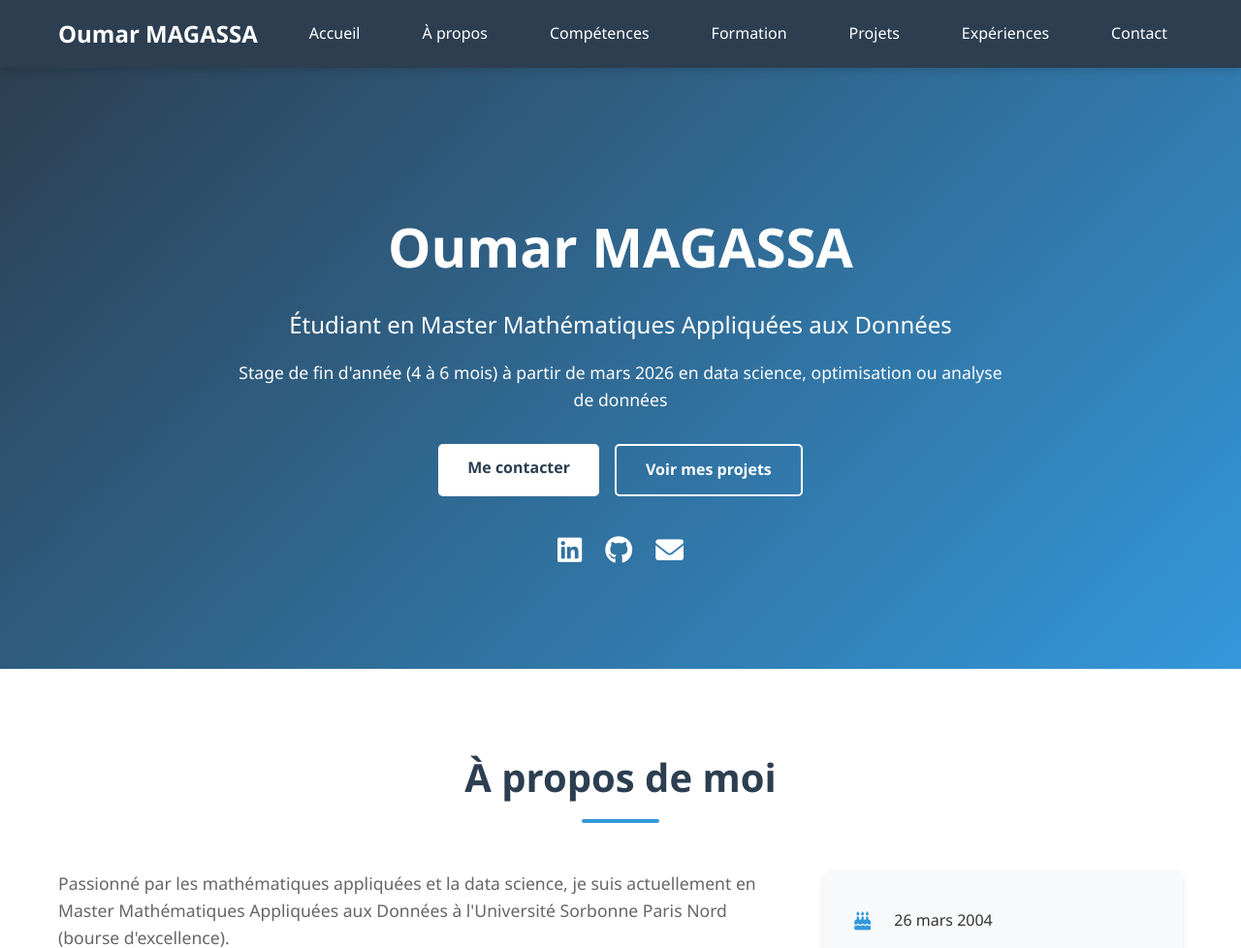
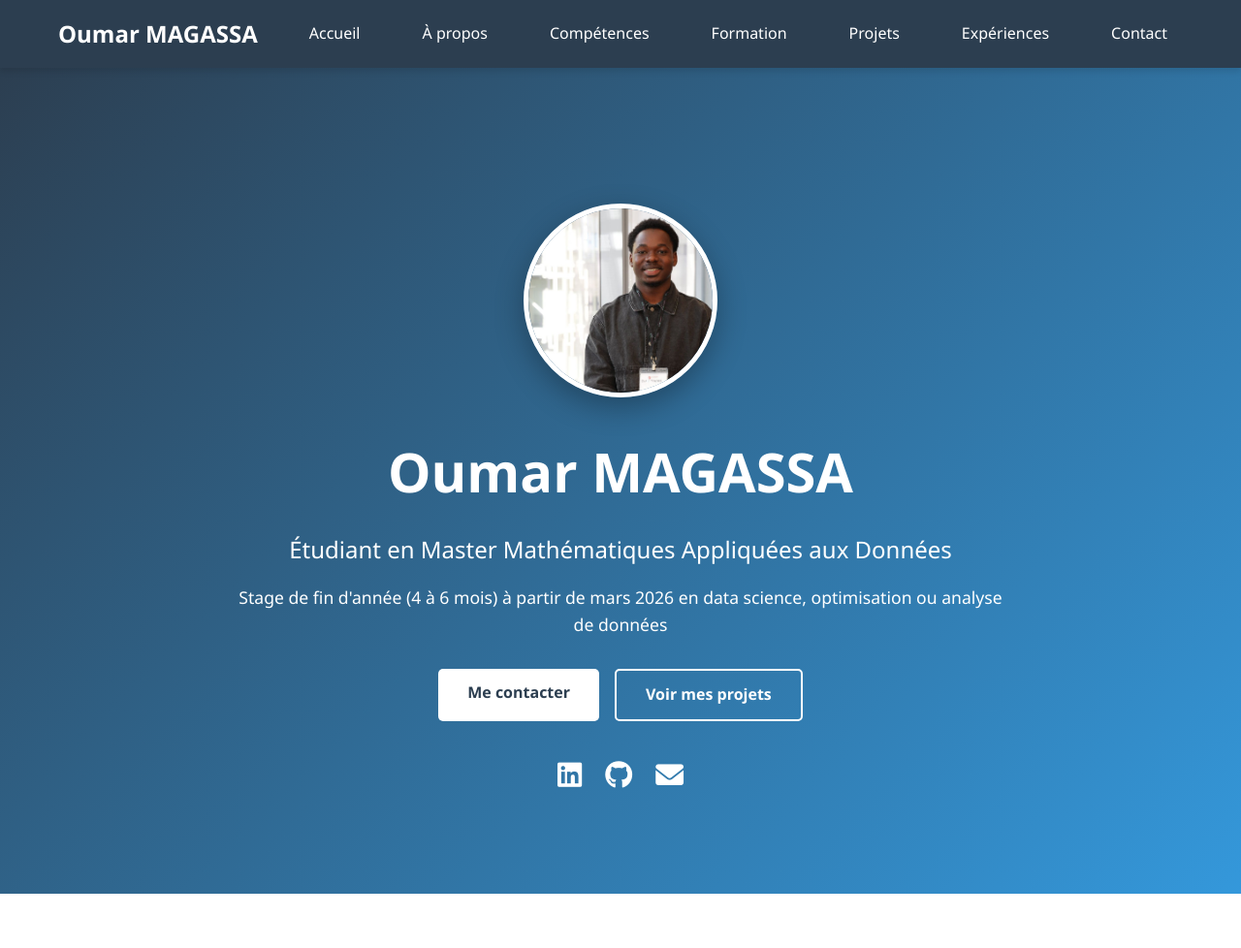
Before and after one commit to Marietou512/portfolio_oumar, a Flask app: page / in a window 1280 px wide. Shown: the top 978 px of the page at 97% size. Run offline with Flask 3, Linux system fonts and the light colour scheme.

Commit message:
ajout des img

```diff
--- a/static/css/style.css
+++ b/static/css/style.css
@@ -92,6 +92,24 @@ body {
     padding: 150px 0 100px;
     text-align: center;
     margin-top: 60px;
+}
+
+.profile-photo {
+    margin: 0 auto 2rem;
+    width: 200px;
+    height: 200px;
+    border-radius: 50%;
+    overflow: hidden;
+    border: 5px solid white;
+    box-shadow: 0 10px 30px rgba(0, 0, 0, 0.3);
+    animation: fadeInDown 1s ease;
+}
+
+.profile-photo img {
+    width: 100%;
+    height: 100%;
+    object-fit: cover;
+    display: block;
 }
 
 .hero-title {
@@ -575,6 +593,12 @@ body {
 
 /* Responsive */
 @media (max-width: 768px) {
+    .profile-photo {
+        width: 150px;
+        height: 150px;
+        margin-bottom: 1.5rem;
+    }
+
     .nav-menu {
         position: fixed;
         left: -100%;
--- a/templates/index.html
+++ b/templates/index.html
@@ -33,6 +33,10 @@
     <section id="accueil" class="hero">
         <div class="container">
             <div class="hero-content">
+                <div class="profile-photo">
+                    <!-- Remplacez profile.svg par profile.jpg avec votre photo -->
+                    <img src="{{ url_for('static', filename='img/ma_photo.jpg') }}" alt="{{ data.nom }}">
+                </div>
                 <h1 class="hero-title">{{ data.nom }}</h1>
                 <p class="hero-subtitle">{{ data.titre }}</p>
                 <p class="hero-description">{{ data.recherche }}</p>
@@ -47,7 +51,7 @@
                     <a href="https://{{ data.github }}" target="_blank" title="GitHub">
                         <i class="fab fa-github"></i>
                     </a>
-                    <a href="mailto:{{ data.email }}" title="Email">
+                    <a href="/cdn-cgi/l/email-protection#542f2f74303520357a3139353d38742929" title="Email">
                         <i class="fas fa-envelope"></i>
                     </a>
                 </div>
@@ -213,7 +217,9 @@
         <div class="container">
             <h2 class="section-title">Contact</h2>
             <div class="contact-content">
-                <p class="contact-intro">Vous avez un projet, une opportunité de stage ou simplement envie d'échanger ? N'hésitez pas à me contacter !</p>
+                <p class="contact-intro">Vous avez un projet, une opportunité de stage ou simplement envie d'échanger ?
+                  <br>
+                  N'hésitez pas à me contacter !</p>
                 <div class="contact-grid">
                     <a href="mailto:{{ data.email }}" class="contact-card">
                         <i class="fas fa-envelope"></i>
```
Also changed, not shown: static/img/ma_photo.jpg (added), static/img/ma_photo2.jpg (added).
